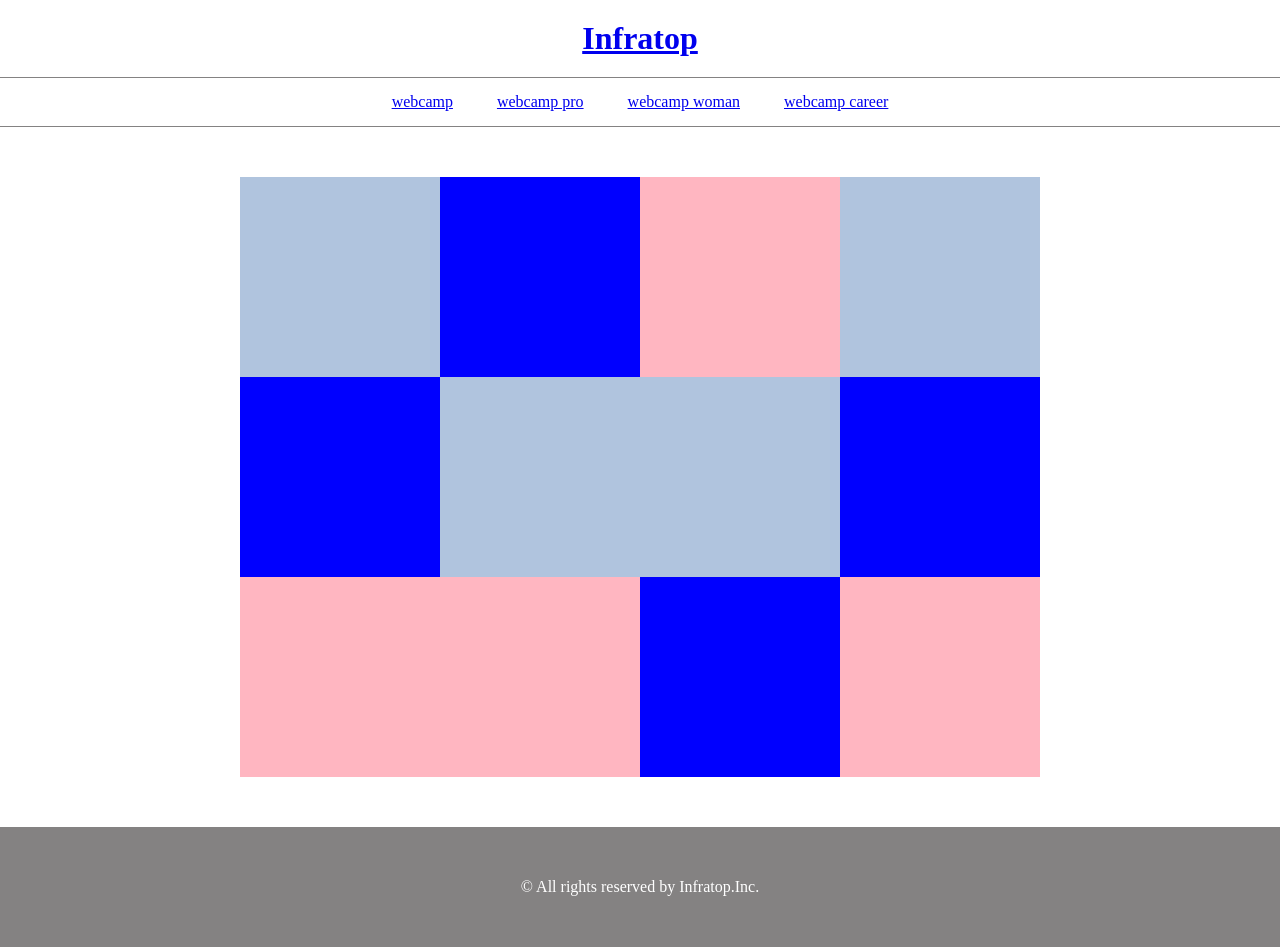
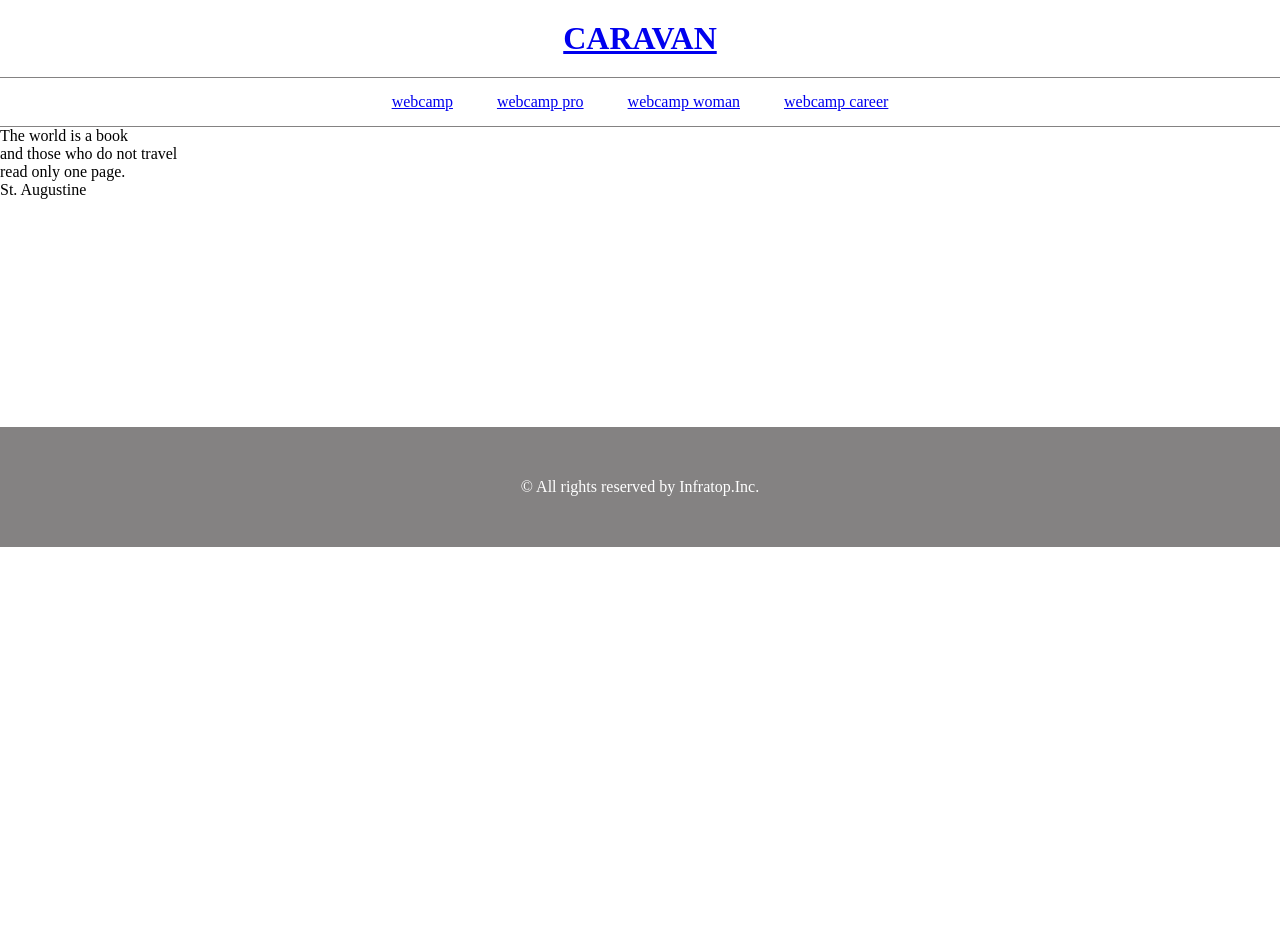
Before and after one commit to JINJIN1103/HTMLENSYU5, a plain HTML site: page index.html in a window 1280 px wide. After the commit the page ends 800 px from the top, so only its background shows below. Drawn offline with Linux system fonts and the light colour scheme.

Commit message:
7syou start

```diff
--- a/index.html
+++ b/index.html
@@ -5,7 +5,7 @@
     <!-- CSSファイルの読み込み -->
     <!-- title -->
     <link rel="stylesheet" href="style.css" />
-    <title >Ensyu5</title>
+    <title >CARVAN</title>
   </head>
 
   <body>
@@ -13,7 +13,7 @@
     <header>
       <h1 class="heading">
        <a href="index.html">
-        Infratop
+       CARAVAN
        </a>
       </h1>
 
@@ -40,7 +40,7 @@
     </nav>
 
     <!-- main 5章 -->
-    <div class="main">
+    <!-- <div class="main">
       <div class="box1"></div>
       <div class="box2"></div>
       <div class="box3"></div>
@@ -54,13 +54,21 @@
       <div class="box11"></div>
       <div class="box12"></div>
     </div>
+    -->
 
     <!-- main-visual用のdiv -->
-    <!--
       <div class="main-visual">
-      <div class="main-visual-content"></div>
-    </div>
-     -->
+        <div class="main-visual-content">
+         <p class="main-visual-text">
+          The world is a book<br>
+          and those who do not travel <br>
+          read only one page.
+         </p>
+         <p class="main-Visual-name">
+           St. Augustine
+         </p>
+         </div>
+      </div>
 
     <!-- main用のdiv ---->
     <!--
```
